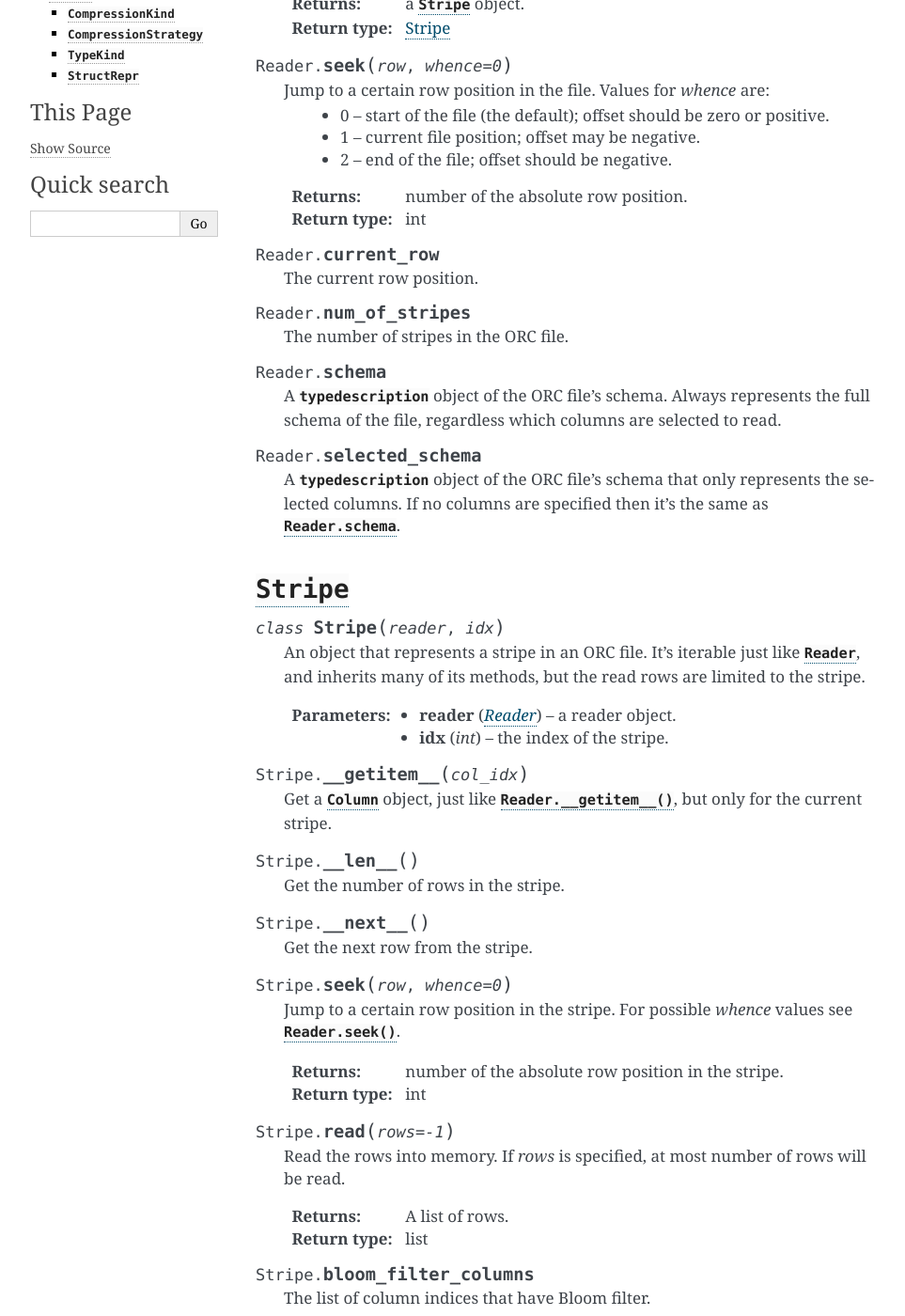
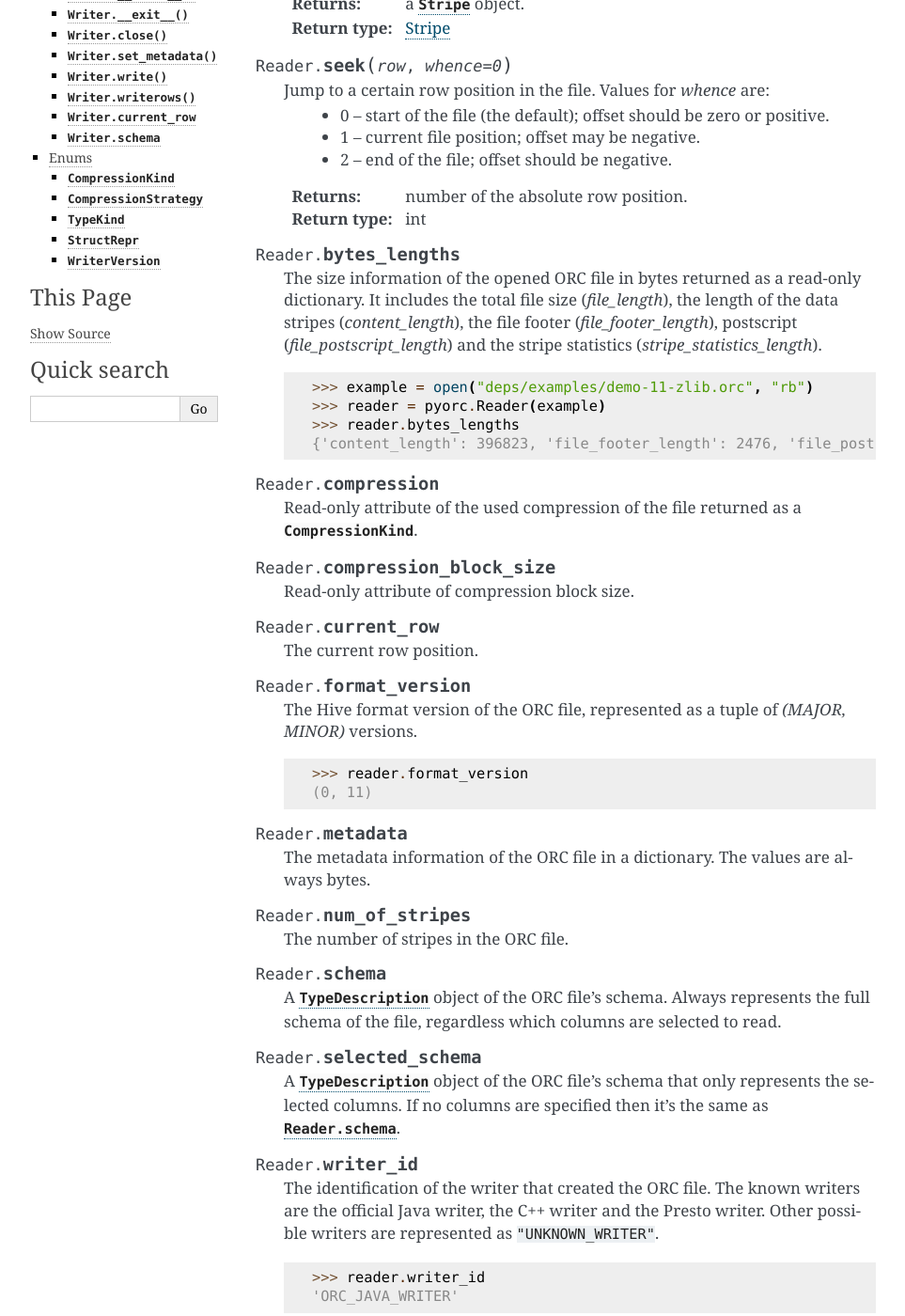
Before and after one commit to noirello/pyorc, a Sphinx documentation site: the page built from docs/api.rst, in a window 1280 px wide and 1400 px high, scrolled down 1512 px. Shown: the whole window at 94% size, without its empty margins (148-1111 px from the left). Built offline with Sphinx 7.4.7, drawn with Linux system fonts in a browser that asks for light colours; some of the changed text lies outside the part shown.

Commit message:
Update API documentation

```diff
--- a/docs/api.rst
+++ b/docs/api.rst
@@ -82,9 +82,44 @@ API documentation
     :return: number of the absolute row position.
     :rtype: int
 
+.. attribute:: Reader.bytes_lengths
+
+    The size information of the opened ORC file in bytes returned as a
+    read-only dictionary. It includes the total file size (`file_length`),
+    the length of the data stripes (`content_length`), the file footer
+    (`file_footer_length`), postscript (`file_postscript_length`) and the
+    stripe statistics (`stripe_statistics_length`).
+
+    >>> example = open("deps/examples/demo-11-zlib.orc", "rb")
+    >>> reader = pyorc.Reader(example)
+    >>> reader.bytes_lengths
+    {'content_length': 396823, 'file_footer_length': 2476, 'file_postscript_length': 25, 'file_length': 408522, 'stripe_statistics_length': 9197}
+
+.. attribute:: Reader.compression
+
+    Read-only attribute of the used compression of the file returned as
+    a :class:`CompressionKind`.
+
+.. attribute:: Reader.compression_block_size
+
+    Read-only attribute of compression block size.
+
 .. attribute:: Reader.current_row
 
     The current row position.
+
+.. attribute:: Reader.format_version
+
+    The Hive format version of the ORC file, represented as a tuple of
+    `(MAJOR, MINOR)` versions.
+
+    >>> reader.format_version
+    (0, 11)
+
+.. attribute:: Reader.metadata
+
+    The metadata information of the ORC file in a dictionary. The values
+    are always bytes.
 
 .. attribute:: Reader.num_of_stripes
 
@@ -92,15 +127,31 @@ API documentation
 
 .. attribute:: Reader.schema
 
-    A :class:`typedescription` object of the ORC file's schema. Always
+    A :class:`TypeDescription` object of the ORC file's schema. Always
     represents the full schema of the file, regardless which columns
     are selected to read.
 
 .. attribute:: Reader.selected_schema
 
-    A :class:`typedescription` object of the ORC file's schema that only
+    A :class:`TypeDescription` object of the ORC file's schema that only
     represents the selected columns. If no columns are specified then it's
     the same as :attr:`Reader.schema`.
+
+.. attribute:: Reader.writer_id
+
+    The identification of the writer that created the ORC file. The known
+    writers are the official Java writer, the C++ writer and the Presto writer.
+    Other possible writers are represented as ``"UNKNOWN_WRITER"``.
+
+    >>> reader.writer_id
+    'ORC_JAVA_WRITER'
+
+.. attribute:: Reader.writer_version
+
+    The version of the writer created the file, returned as
+    :class:`WriterVersion`. This version is used to mark significant changes
+    (that doesn't change the file format) and helps the reader to handle
+    the corresponding file correctly.
 
 
 :class:`Stripe`
@@ -381,6 +432,22 @@ API documentation
     Close an ORC file and write out the metadata after the rows have been added.
     Must be called to get a valid ORC file.
 
+.. method:: Writer.set_metadata(**kwargs)
+
+    Set additional metadata to the ORC file. The values must be bytes. The
+    metadata is set when the Writer is closed.
+
+    >>> out = open("test_metadata.orc", "wb")
+    >>> wri = pyorc.Writer(out, "int")
+    >>> wri.set_metadata(extra="info".encode())
+    >>> wri.close()
+    >>> inp = open("test_metadata.orc", "rb")
+    >>> rdr = pyorc.Reader(inp)
+    >>> rdr.metadata
+    {'extra': b'info'}
+
+    :param \*\*kwargs: keyword arguments to add as metadata to the file.
+
 .. method:: Writer.write(row)
 
     Write a row to the ORC file.
@@ -437,3 +504,11 @@ Enums
 .. autoclass:: pyorc.StructRepr
     :members:
     :member-order: bysource
+
+:class:`WriterVersion`
+----------------------------
+
+.. autoclass:: pyorc.WriterVersion
+    :members:
+    :undoc-members:
+    :member-order: bysource
```
